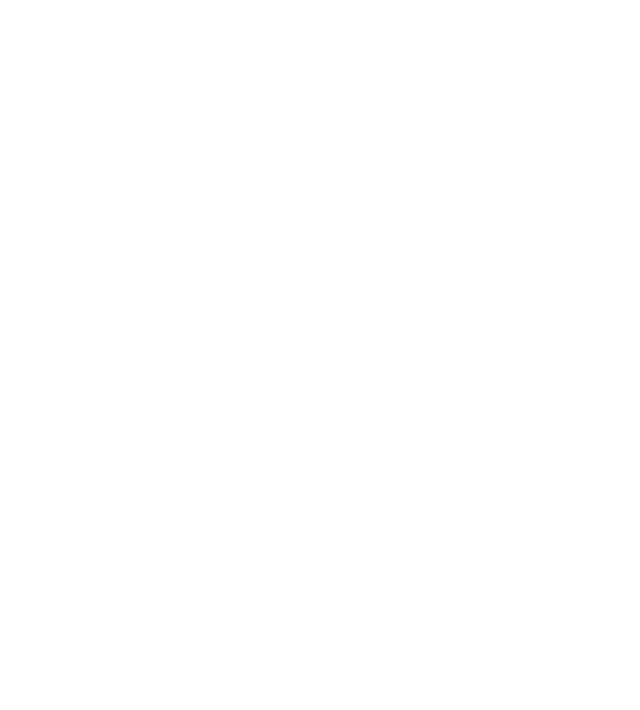
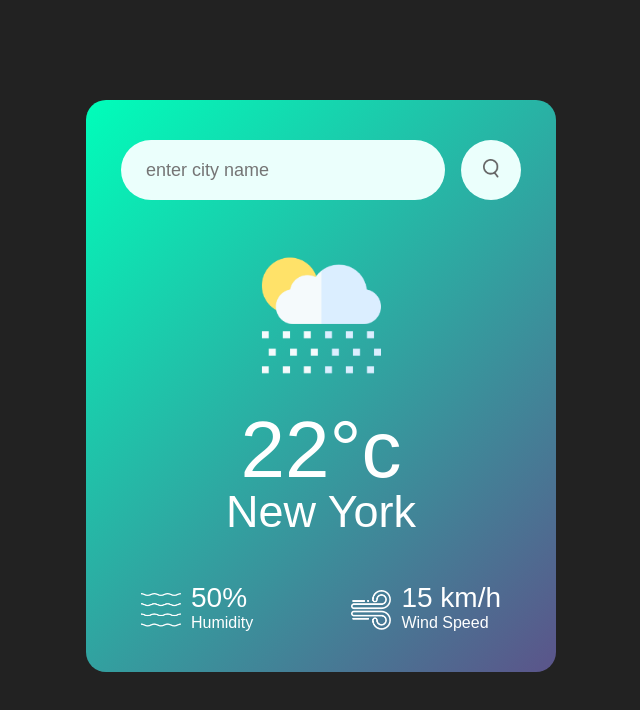
Before and after one commit to Kamlesh7049/Weather-App, a plain HTML site: page index.html in a window 1280 px wide. Shown: the whole page, without its empty margins (319-959 px from the left). Drawn offline with Linux system fonts and the light colour scheme.

Commit message:
addon image folder

```diff
--- a/index.html
+++ b/index.html
@@ -1,17 +1,47 @@
 <!DOCTYPE html>
 <html lang="en">
+
 <head>
     <meta charset="UTF-8">
     <meta name="viewport" content="width=device-width, initial-scale=1.0">
     <title>Weather-App</title>
     <link rel="stylesheet" href="./style.css">
 </head>
+
 <body>
 
+    <div class="card">
+        <div class="search">
+            <input type="text" placeholder="enter city name" spellcheck="false">
+            <button><img src="./weather-app-img/images/search.png" alt="search"></button>
+        </div>
+        <div class="weather">
+            <img src="weather-app-img/images/rain.png" alt="rain" class="weather-icon">
+            <h1 class="temp">22°c</h1>
+            <h2 class="city">New York</h2>
+            <div class="details">
+                <div class="col">
+                    <img src="weather-app-img/images/humidity.png" alt="humidity">
+                    <div>
+                        <p class="humidity">50%</p>
+                        <p>Humidity</p>
+                    </div>
+                </div>
+                <div class="col">
+                    <img src="weather-app-img/images/wind.png" alt="wind">
+                    <div>
+                        <p class="wind">15 km/h</p>
+                        <p>Wind Speed</p>
+                    </div>
+                </div>
+            </div>
 
+        </div>
+    </div>
 
 
 
     <script src="./script.js"></script>
 </body>
+
 </html>
--- a/style.css
+++ b/style.css
@@ -0,0 +1,86 @@
+* {
+    margin: 0;
+    padding: 0;
+    font-family: 'Poppins',sans-serif;
+    box-sizing: border-box;
+}
+body {
+    background: #222;
+}
+.card {
+    width: 90%;
+    max-width: 470px;
+    background: linear-gradient(135deg,#00feba,#5b548a);
+    color: #fff;
+    margin: 100px auto 0;
+    border-radius: 20px;
+    padding:40px 35px;
+    text-align: center;
+}
+.search {
+    width: 100%;
+    display: flex;
+    align-items: center;
+    justify-content: space-between;
+}
+.search input{
+    border: 0;
+    outline: 0;
+    background: #ebfffc;
+    color: #555;
+    padding: 10px 25px;
+    height: 60px;
+    border-radius: 30px;
+    flex: 1;
+    margin-right: 16px;
+    font-size: 18px;
+
+}
+.search button {
+    border: 0;
+    outline: 0;
+    background: #ebfffc;
+    border-radius: 50%;
+    width: 60px;
+    height: 60px;
+    cursor: pointer;
+}
+
+.search button img {
+    width: 16px;
+
+}
+.weather-icon {
+    width: 170px;
+    margin-top: 30px;
+}
+.weather h1 {
+    font-size: 80px;
+    font-weight: 500;
+}
+.weather h2 {
+    font-size: 45px;
+    font-weight: 400;
+    margin-top: -10px;
+}
+.details {
+    display: flex;
+    align-items: center;
+    justify-content: space-between;
+    padding: 0 20px;
+    margin-top: 50px;
+}
+.col {
+    display: flex;
+    align-items: center;
+    text-align: left;
+}
+.col img {
+    width: 40px;
+    margin-right: 10px;
+}
+.humidity, .wind {
+    font-size: 28px;
+    margin-top: -6px;
+
+}
```
Also changed, not shown: weather-app-img/images/clear.png (added), weather-app-img/images/clouds.png (added), weather-app-img/images/drizzle.png (added), weather-app-img/images/humidity.png (added), weather-app-img/images/mist.png (added), weather-app-img/images/rain.png (added), weather-app-img/images/search.png (added), weather-app-img/images/snow.png (added), weather-app-img/images/wind.png (added).
